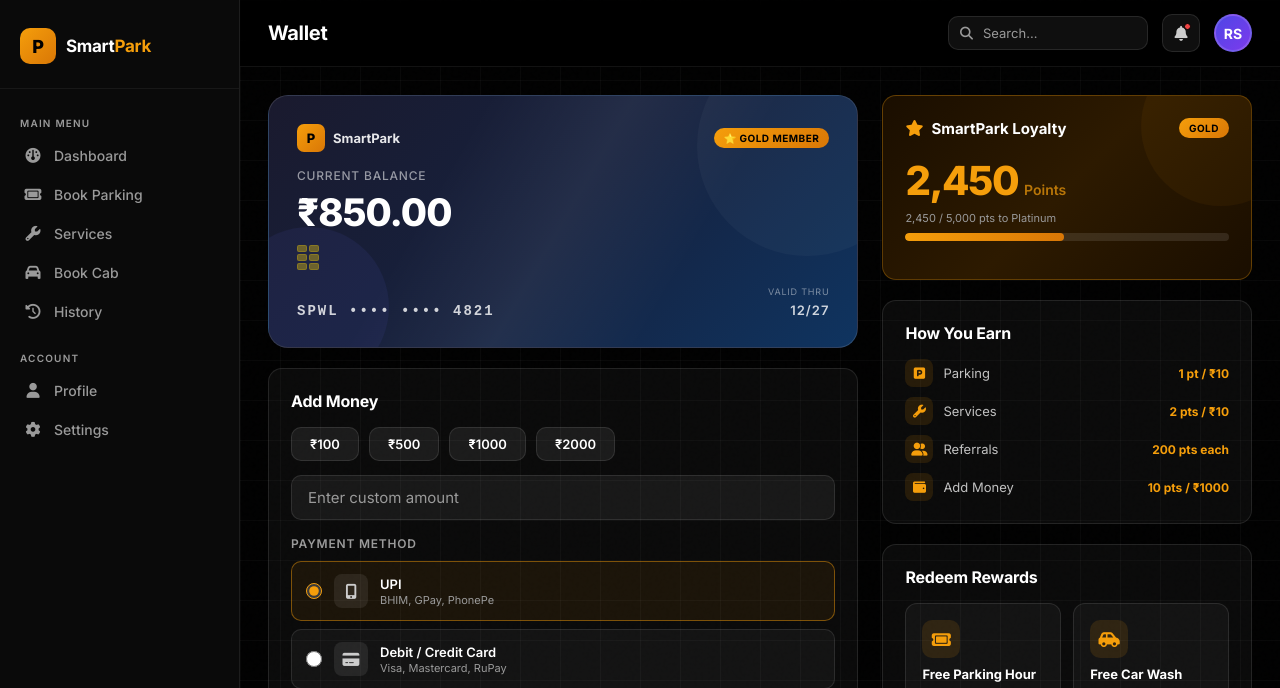
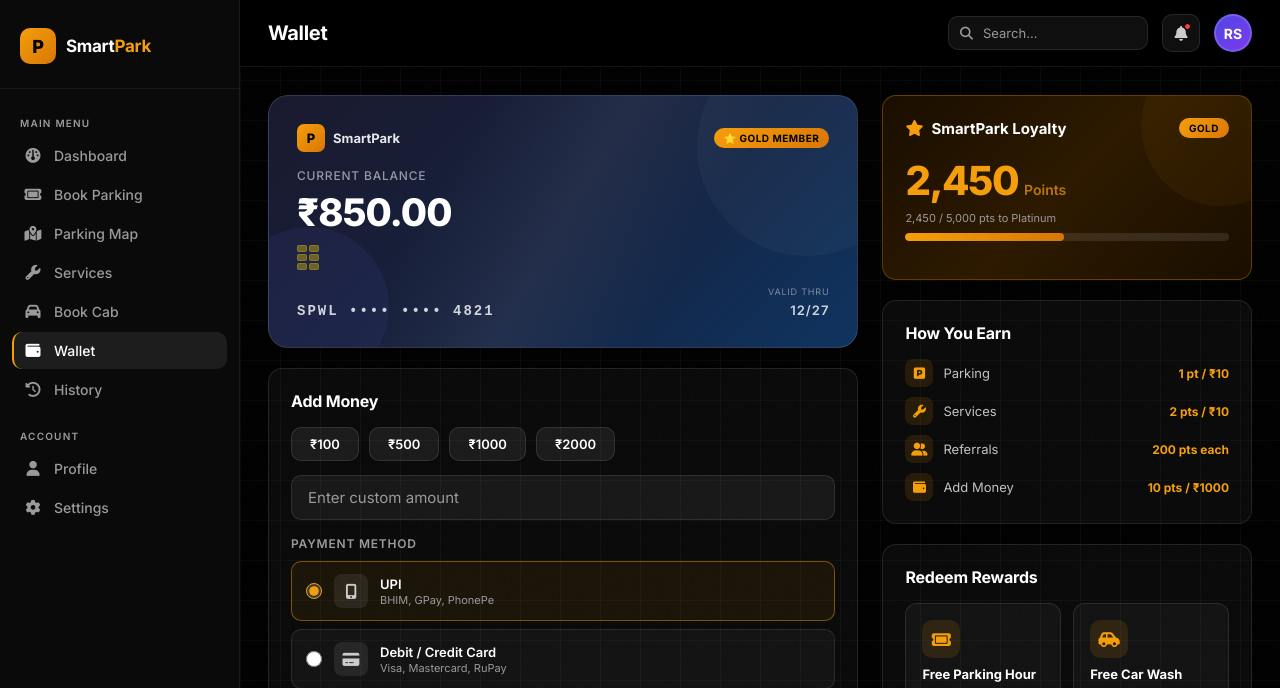
Before and after one commit to shivaniprogrammer/SmartPark, a plain HTML site: page wallet.html in a window 1280 px wide. Shown: the top 688 px of the page. Drawn offline with Linux system fonts and the light colour scheme.

Commit message:
fix(ui): Restore Wallet link in wallet.html sidebar navigation

```diff
--- a/wallet.html
+++ b/wallet.html
@@ -945,8 +945,10 @@
     <span class="nav-label">Main Menu</span>
     <a class="nav-item" href="dashboard.html"><i class="fa-solid fa-gauge"></i> Dashboard</a>
     <a class="nav-item" href="booking.html"><i class="fa-solid fa-ticket"></i> Book Parking</a>
+    <a class="nav-item" href="map-test.html"><i class="fa-solid fa-map-location-dot"></i> Parking Map</a>
     <a class="nav-item" href="services.html"><i class="fa-solid fa-wrench"></i> Services</a>
     <a class="nav-item" href="services.html#cab"><i class="fa-solid fa-car"></i> Book Cab</a>
+    <a class="nav-item active" href="wallet.html"><i class="fa-solid fa-wallet"></i> Wallet</a>
     <a class="nav-item" href="history.html"><i class="fa-solid fa-clock-rotate-left"></i> History</a>
     <span class="nav-label" style="margin-top:8px;">Account</span>
     <a class="nav-item" href="profile.html"><i class="fa-solid fa-user"></i> Profile</a>
```
